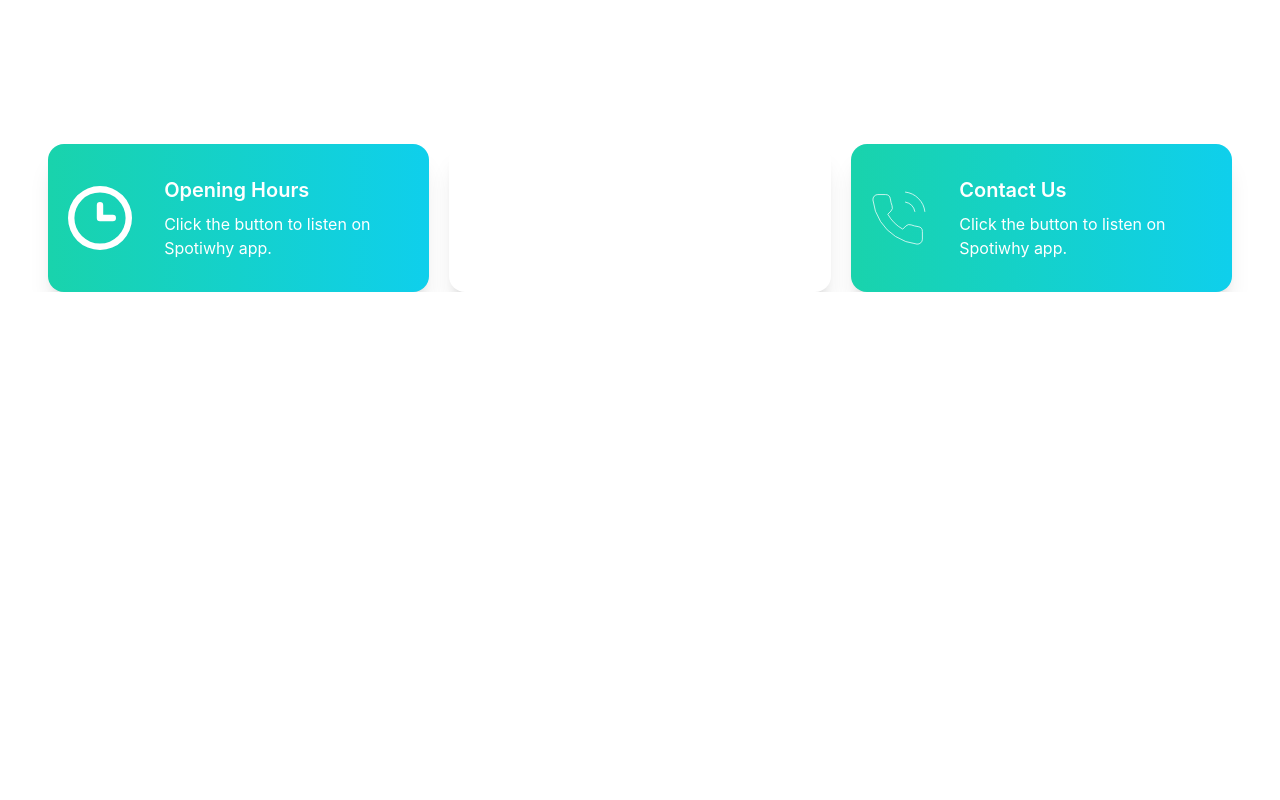
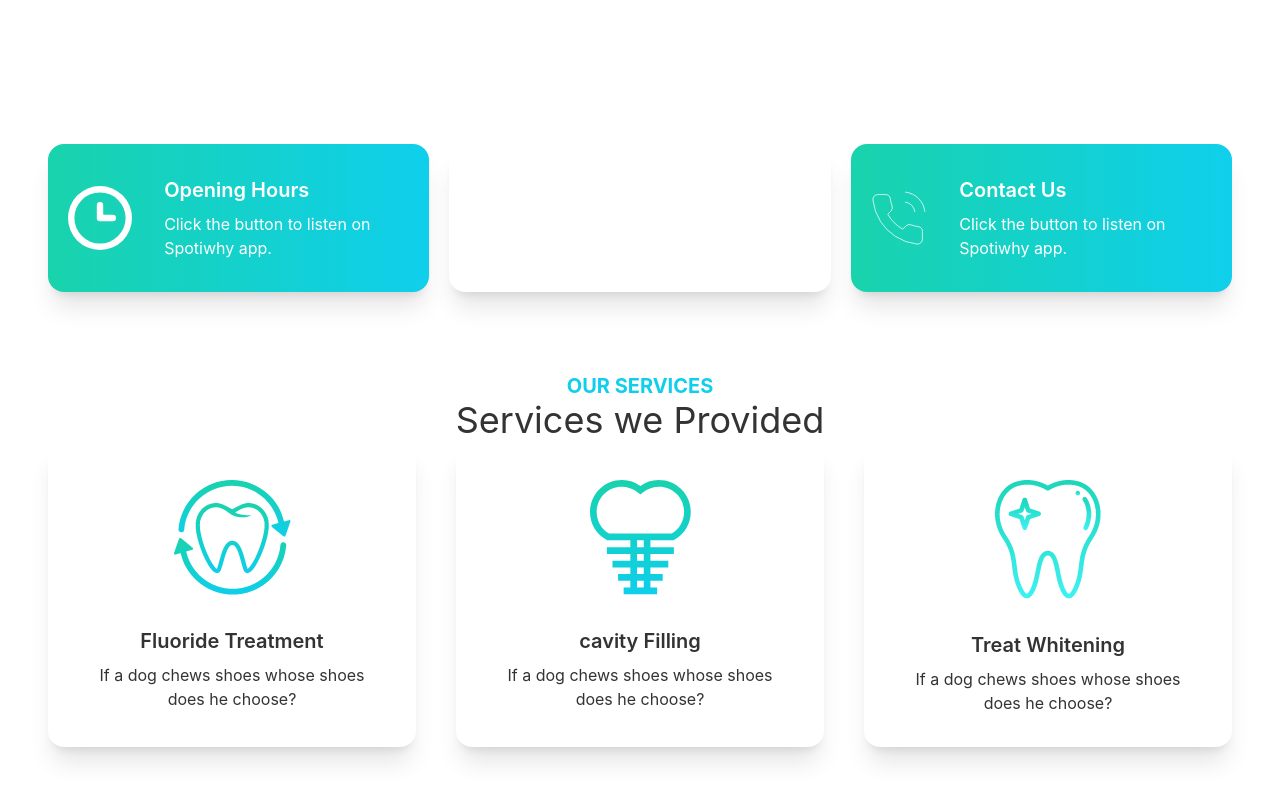
Before and after one commit to rimonhossain12/new-doctors-portal-client-1, a React (Create React App) app: page / in a window 1280 px wide. Shown: the part 720-1520 px from the top of the page. Before the commit the page ends 1012 px from the top, so only its background shows below. Built offline with nearby package versions, Linux system fonts and the light colour scheme.

Commit message:
services sectoion added

```diff
--- a/src/Pages/Home/Banner.js
+++ b/src/Pages/Home/Banner.js
@@ -3,7 +3,7 @@
 
 const Banner = () => {
     return (
-        <div class="hero min-h-screen px-12 ">
+        <div class="hero min-h-screen">
             <div class="hero-content flex-col lg:flex-row-reverse">
                 <img src={chair} class="max-w-sm rounded-lg shadow-2xl" />
                 <div>
--- a/src/Pages/Home/Home.js
+++ b/src/Pages/Home/Home.js
@@ -1,12 +1,14 @@
 import React from 'react';
 import Banner from './Banner';
 import Info from './Information/Info';
+import Services from './Service/Services';
 
 const Home = () => {
     return (
-        <div>
+        <div className='px-12'>
             <Banner />
             <Info />
+            <Services />
         </div>
     );
 };
--- a/src/Pages/Home/Information/Info.js
+++ b/src/Pages/Home/Information/Info.js
@@ -7,7 +7,7 @@
 const Info = () => {
 
     return (
-        <div className='grid grid-cols-1 lg:grid-cols-3 gap-5 px-12'>
+        <div className='grid sm:grid-cols-1 md:grid-cols-2 lg:grid-cols-3 gap-5'>
             <InfoCard cardTitle="Opening Hours" bgClass="bg-gradient-to-r from-secondary to-primary" img={clock} />
             <InfoCard cardTitle="Our Locations" bgClass="bg-accent" img={marker} />
             <InfoCard cardTitle="Contact Us" bgClass="bg-gradient-to-r from-secondary to-primary" img={phone} />
--- /dev/null
+++ b/src/Pages/Home/Service/Service.js
@@ -0,0 +1,18 @@
+import React from 'react';
+
+const Service = ({ service }) => {
+    const { name, img } = service;
+    return (
+        <div class="card lg:max-w-lg bg-base-100 shadow-xl">
+            <figure class="px-10 pt-10">
+                <img src={img} alt="Shoes" class="rounded-xl" />
+            </figure>
+            <div class="card-body items-center text-center">
+                <h2 class="card-title">{name}</h2>
+                <p>If a dog chews shoes whose shoes does he choose?</p>
+            </div>
+        </div>
+    );
+};
+
+export default Service;
--- /dev/null
+++ b/src/Pages/Home/Service/Services.js
@@ -0,0 +1,49 @@
+import React from 'react';
+import fluoride from '../../../assets/images/fluoride.png';
+import cavity from '../../../assets/images/cavity.png';
+import whitening from '../../../assets/images/whitening.png';
+import Service from './Service';
+
+const Services = () => {
+    const services = [
+        {
+            _id: 1,
+            name: 'Fluoride Treatment',
+            description: '',
+            img: fluoride
+
+        },
+        {
+            _id: 2,
+            name: 'cavity Filling',
+            description: '',
+            img: cavity
+
+        },
+        {
+            _id: 3,
+            name: 'Treat Whitening',
+            description: '',
+            img: whitening
+
+        },
+    ]
+    return (
+        <div className='my-20 container'>
+            <div className="text-center">
+                <h3 className='text-primary  text-xl font-bold uppercase'>Our Services</h3>
+                <h2 className='text-4xl'>Services we Provided</h2>
+            </div>
+            <div className='grid sm:grid grid-cols-1 md:grid-cols-2 lg:grid-cols-3 gap-10'>
+                {
+                    services.map(service => <Service
+                        key={service._id}
+                        service={service}
+                    />)
+                }
+            </div>
+        </div>
+    );
+};
+
+export default Services;
```
